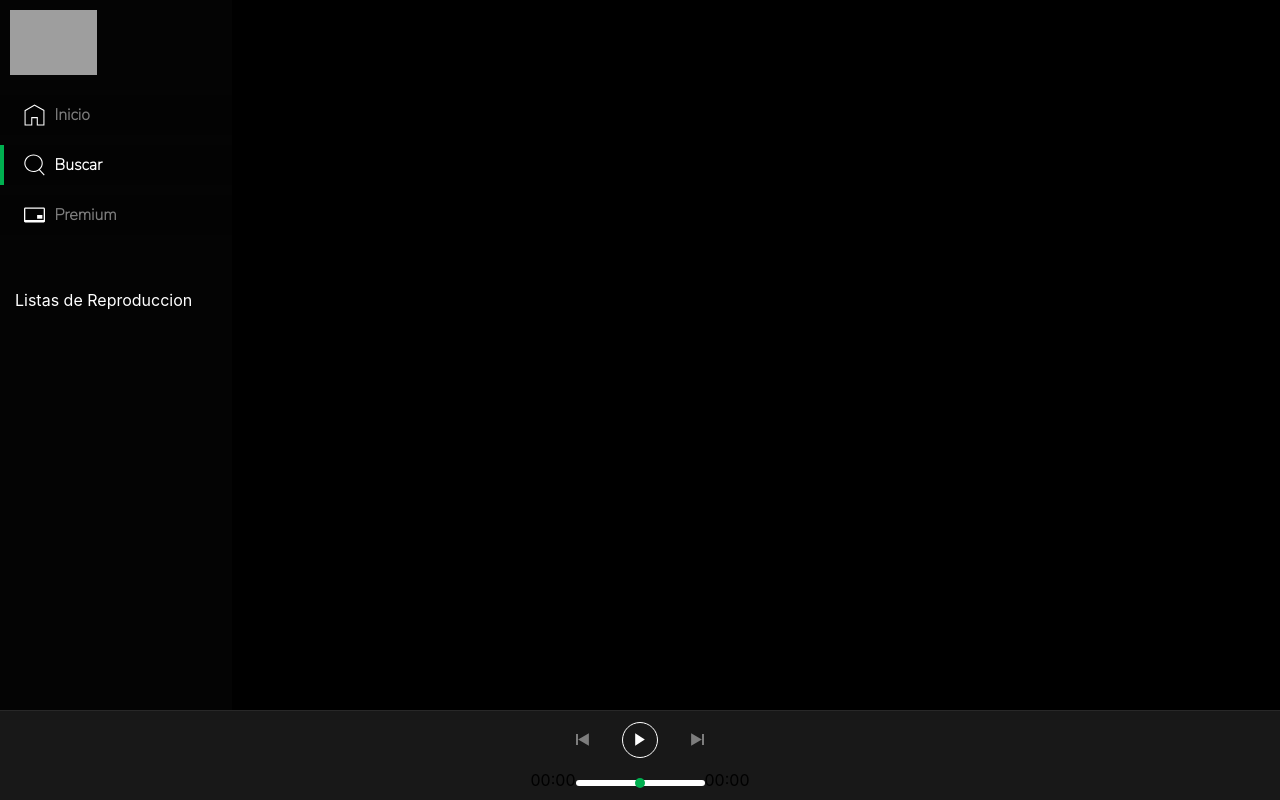
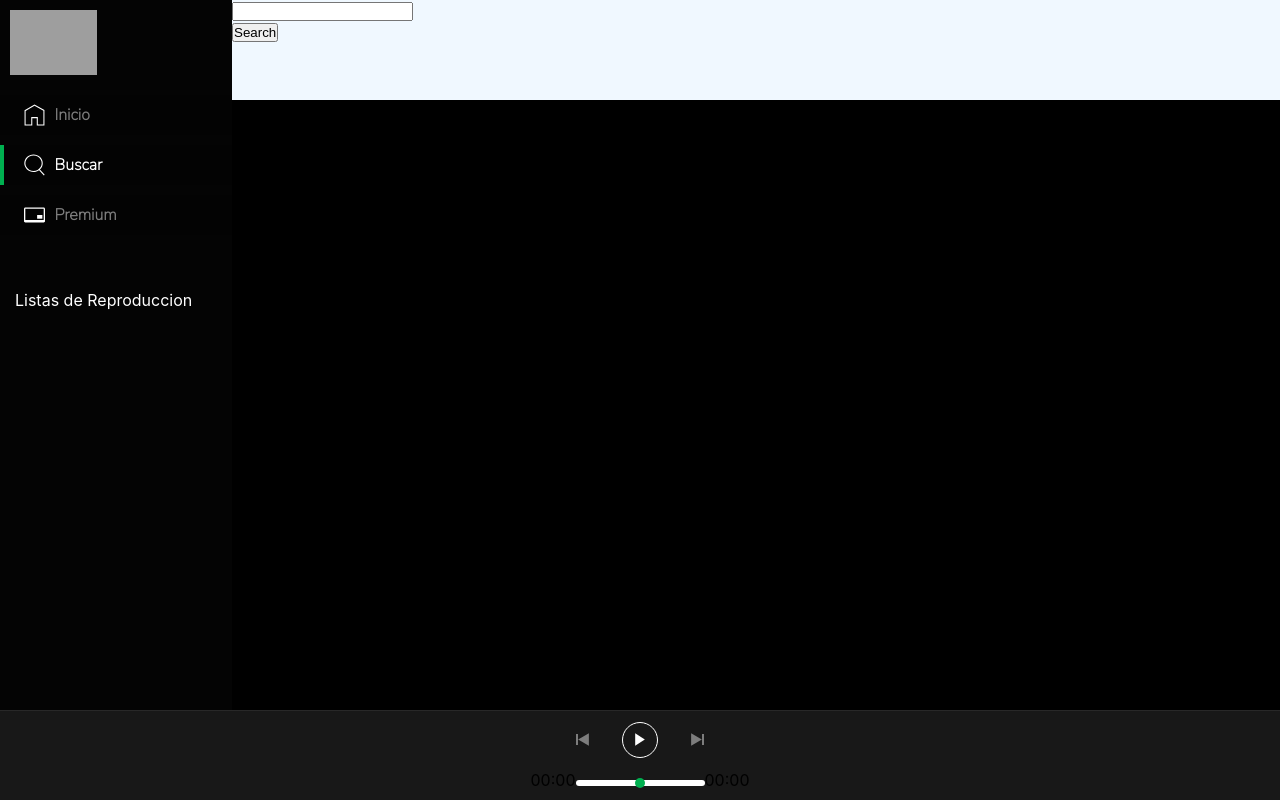
Before and after one commit to codekacode/spotitube, a React (Create React App) app: page /search in a window 1280 px wide. Built offline with nearby package versions, Linux system fonts and the light colour scheme; no server answers; grey boxes are pictures that could not be loaded.

Commit message:
Create function to search a song from youtube api v3

```diff
--- a/package.json
+++ b/package.json
@@ -15,6 +15,7 @@
     "react": "^17.0.2",
     "react-dom": "^17.0.2",
     "react-icons": "^4.2.0",
+    "react-iframe": "^1.8.0",
     "react-redux": "^7.2.3",
     "react-router-dom": "^5.2.0",
     "react-scripts": "4.0.3",
--- a/src/App.js
+++ b/src/App.js
@@ -6,12 +6,14 @@ import Home from './pages/Home';
 import Login from './pages/Login';
 import Playlist from './pages/PlayList';
 import Template from './pages/Template'
+import Search from './pages/Search';
 function App() {
   return (
     <Router>
       <Route exact path="/Login" component={Login}/>
       <Template>
         <Route exact path="/" component={Home} />
+        <Route path='/search' component={Search} />
         <Route exact path="/playlist/:name" component={Playlist} />
         <Route exact path="/collection/:name" component={Playlist} />
       </Template>
--- a/src/components/ui/CardSong.js
+++ b/src/components/ui/CardSong.js
@@ -1,17 +1,18 @@
 import styled from "@emotion/styled";
 import { ReactComponent as PlayIcon } from '../../svgs/playIcon.svg'
 
-export default function CardSong({name}) {
+export default function CardSong({idsong}) {
   return (
     <div className="card-wrapper">
       <StyleCard>
-        <StyleCardImg>
+        {/* <StyleCardImg>
           <img src='https://images.unsplash.com/photo-1587151711096-23c51f92c920?ixlib=rb-1.2.1&ixid=eyJhcHBfaWQiOjEyMDd9&auto=format&fit=crop&w=2700&q=80'/>
         </StyleCardImg>
         <StyleCardContent>
           <h3>{name}</h3>
           <span>This is a playlist that has a variety of songs</span>
-        </StyleCardContent>
+        </StyleCardContent> */}
+        <iframe width="200" height="150" scr={`http://www.youtube.com/embed/${idsong}`} frameBorder="0" allowFullScreen ></iframe>
         <StyleIcon className="play-icon">
           <PlayIcon />
         </StyleIcon>
--- a/src/features/search/searchSlice.js
+++ b/src/features/search/searchSlice.js
@@ -1,9 +1,10 @@
 import { createAsyncThunk, createSlice } from "@reduxjs/toolkit";
 
-const API_KEY = 'AIzaSyBaVOdzcuMKYlByc7LUh16DVFpajUrQs1s';
+const API_KEY = 'AIzaSyDo8xM2GOEdneQXHgIFkjSQBR1Un-8TqOc';
 //const channelID = 'UCXgGY0wkgOzynnHvSEVmE3A';
-const channelID = 'UCBR8-60-B28hp2BmDPdntcQ'
-const result = 20;
+//'AIzaSyDo8xM2GOEdneQXHgIFkjSQBR1Un-8TqOc'
+// const channelID = 'UCBR8-60-B28hp2BmDPdntcQ'
+// const result = 20;
 const BASE_URI = 'https://www.googleapis.com/youtube/v3';
 
 //category = ${BASE_URI}/videoCategories?key=${API_KEY}&part=snippet,id&order=date&regionCode=PE&maxResults=${result}
@@ -11,7 +12,7 @@ const BASE_URI = 'https://www.googleapis.com/youtube/v3';
 export const fetchSearch = createAsyncThunk(
   'get/fetchSearch',
   async(query)=> {
-    return fetch(`${BASE_URI}/search?key=${API_KEY}&part=snippet,id&maxResults=20&type=video&videoCategoryId=10&q=${query} music`).then((res) =>
+    return fetch(`${BASE_URI}/search?key=${API_KEY}&part=snippet,id&maxResults=5&type=video&videoCategoryId=10&q=${query}`).then((res) =>
     res.json())
   }
 );
--- a/src/pages/Search.js
+++ b/src/pages/Search.js
@@ -3,6 +3,7 @@ import { useDispatch, useSelector } from "react-redux";
 import { fetchSearch} from "../features/search/searchSlice";
 import styled from "@emotion/styled";
 import CardSong from "../components/ui/CardSong";
+import Iframe from "react-iframe";
 
 const StyledDiv = styled.div`
   display: flex;
@@ -12,11 +13,15 @@ const StyledDiv = styled.div`
 const ContentDiv = styled.div`
   display: flex;
   flex-grow : 1;
+  flex-direction: column;
 `;
 
 const StyledContent = styled.div`
   width: 100vw;
   margin: 20px;
+  display: grid;
+  grid-template-columns: 1fr 1fr 1fr;
+  grid-row-gap: 20px;
 `;
 
 const InputContent = styled.div`
@@ -26,31 +31,73 @@ const InputContent = styled.div`
 
 function Search() {
 
-  const [query, setQuery] = useState("anime");
+//------------------------------------
+  /* para usar install-> yarn add youtube-search*/
+//   const search = require('youtube-search');
+
+// const opts = {
+//   maxResults: 5,
+//   key: 'AIzaSyBaVOdzcuMKYlByc7LUh16DVFpajUrQs1s'
+// };
+
+// const searchSong = (query) => {
+// search(`${query} music`, opts, function(err, results) {
+//   if(err) {return console.log(err);}
+
+//   console.dir(results);
+//   return results;
+// });
+// }
+
+//------------------------------------
+
+  const [query, setQuery] = useState("");
   const dispatch = useDispatch();
 
   const videos = useSelector((state) => state.search.list);
+  console.log(videos)
 
 const handleSubmit = (e) => {
   e.preventDefault();
-  dispatch(fetchSearch({query}));
+
+  let timerID;
+  // if (query !==""){
+  //   timerID = setTimeout(dispatch(fetchSearch(query)), 1000);
+  // }
+  //searchSong(query);
+  console.log(query);
+  return () => clearTimeout(timerID);
+  //Search.setState({submitted: true});
 };
 
+// useEffect(()=>{
+//   searchSong(query);
+// }, [searchSong]);
+
 useEffect(()=>{
-  dispatch(fetchSearch({query}));
-},[dispatch]);
+  let timerID;
+  //dispatch(fetchSearch({query}));
+  console.log(query)
+  const fetchQ = dispatch(fetchSearch(query));
+  if (query !==""){
+    timerID = setTimeout(fetchQ, 2000);
+  }
+
+  return () => clearTimeout(timerID);
+
+},[query]);
 
   return (
     <StyledDiv>
         <ContentDiv>
-          <StyledContent>
           <InputContent>
           <form id="search" onSubmit={handleSubmit}>
-              <input type="text" onSubmit={(e) => setQuery(e.target.value)} />
+              <input type="text" value={query} onChange={(e) => setQuery(e.target.value)} />
             </form>
             <button type="submit" form="search" >Search</button>
           </InputContent>
-            {(!videos) ? <div> red</div> : (videos.items.map(item => <CardSong name={item.snippet.title}/> ))
+          <StyledContent>
+            {(!videos) ? <div> red</div> : (videos.items.map(item => <Iframe width="200" height="150" url={`http://www.youtube.com/embed/${item.id.videoId}`} /> ))  // <div> blue</div>
             }
           </StyledContent>
         </ContentDiv>
```
Also changed, not shown: 1 other file (tests, documents, lock files or other folders).
